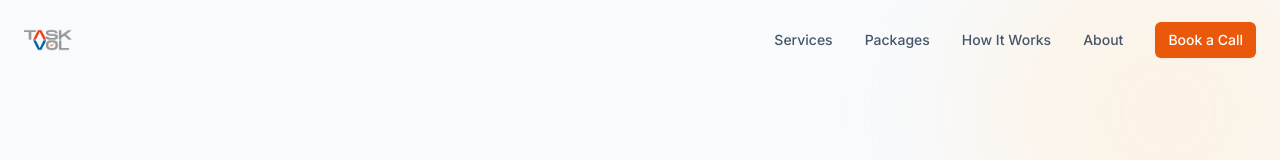
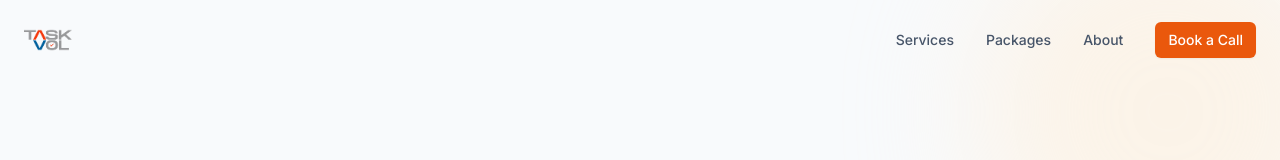
Before and after one commit to assistshavolmorris-ui/TaskVol, a React (Vite) app: page / in a window 1280 px wide. Shown: the top 160 px of the page. Built offline with nearby package versions, Linux system fonts and the light colour scheme.

Commit message:
Updated Header.tsx

```diff
--- a/components/Header.tsx
+++ b/components/Header.tsx
@@ -21,7 +21,6 @@ const Header: React.FC<HeaderProps> = ({ onBookClick }) => {
   const navLinks = [
     { name: 'Services', href: '#services' },
     { name: 'Packages', href: '#packages' },
-    { name: 'How It Works', href: '#how-it-works' },
     { name: 'About', href: '#about' },
   ];
 
```
